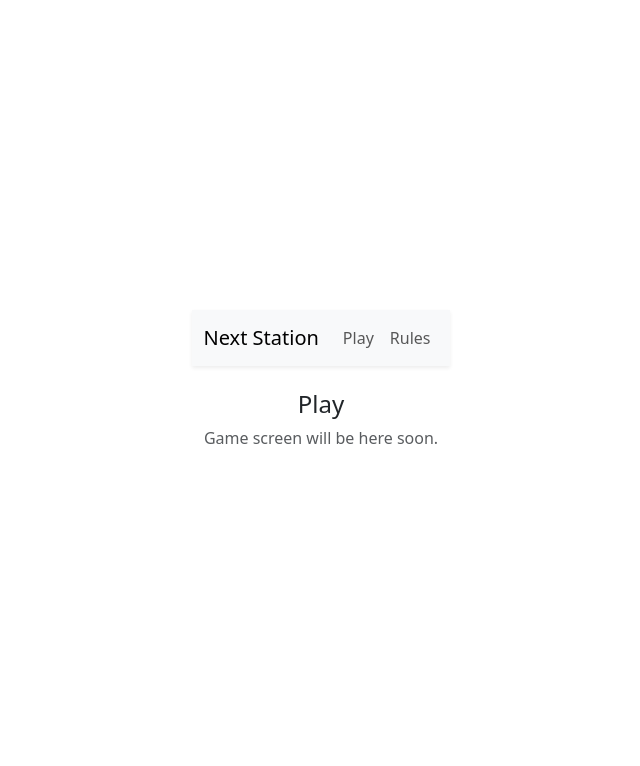
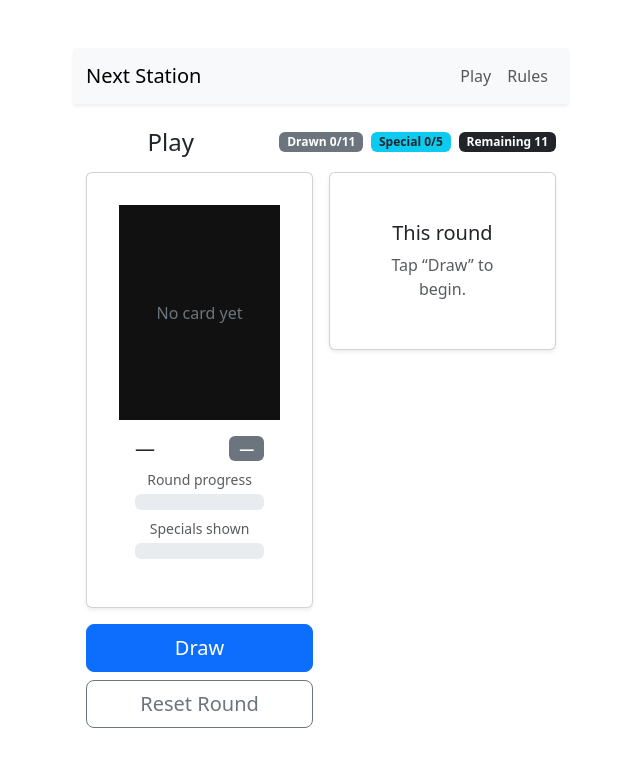
Before and after one commit to YeshuaNun/nextTrainMobileApp, a React (Vite) app in the folder nextStation/: page /play in a window 1280 px wide. Shown: the top 766 px of the page, without its empty margins (319-959 px from the left). Built offline with nearby package versions, Linux system fonts and the light colour scheme.

Commit message:
the play screen is compelte

```diff
--- /dev/null
+++ b/nextStation/src/engine.ts
@@ -0,0 +1,33 @@
+import type { CardMeta } from "./types";
+
+export function createDeckEngine(cards: CardMeta[]) {
+  const deck = cards.slice();
+  const remaining = deck.slice();
+  const drawn: CardMeta[] = [];
+  let undergroundDrawn = 0;
+  const specialTarget = deck.filter(c => c.category === 'UNDERGROUND').length;
+
+  return {
+    drawOne(): CardMeta | null {
+      if (this.isFinished()) return null;
+      const idx = Math.floor(Math.random() * remaining.length);
+      const card = remaining.splice(idx, 1)[0];
+      drawn.push(card);
+      if (card.category === 'UNDERGROUND') undergroundDrawn++;
+      return card;
+    },
+    isFinished(): boolean {
+      return remaining.length === 0 || undergroundDrawn >= specialTarget;
+    },
+    reset(): void {
+      remaining.splice(0, remaining.length, ...deck);
+      drawn.splice(0, drawn.length);
+      undergroundDrawn = 0;
+    },
+    getDrawn(): CardMeta[] { return drawn.slice(); },
+    getRemainingCount(): number { return remaining.length; },
+    getSpecialDrawn(): number { return undergroundDrawn; },
+    getSpecialTarget(): number { return specialTarget; },
+    getTotal(): number { return deck.length; }
+  };
+}
--- a/nextStation/src/pages/Play.tsx
+++ b/nextStation/src/pages/Play.tsx
@@ -1,11 +1,126 @@
-import { Container } from "react-bootstrap";
-
+import { useEffect, useMemo, useState } from "react";
+import { Alert, Badge, Button, Card, Col, Container, ProgressBar, Row, Stack } from "react-bootstrap";
+import cardsJson from "../data/nextStationLondon/cards/station_cards.json"
+import type { CardMeta } from "../types";
+import { createDeckEngine } from "../engine";
 
 export default function Play() {
+
+  const CARDS = useMemo(() => cardsJson as CardMeta[], []);
+
+  const [engine] = useState(() => createDeckEngine(CARDS));
+  const [last, setLast] = useState<CardMeta | null>(null);
+  const [version, setVersion] = useState(0);
+
+  useEffect(() => {
+    CARDS.forEach(c => { const i = new Image(); i.src = c.img; });
+  }, [CARDS]);
+
+  const drawn = engine.getDrawn();
+  const finished = engine.isFinished();
+
+  const drawnPct = Math.round((drawn.length / engine.getTotal()) * 100);
+  const specialPct = Math.round((engine.getSpecialDrawn() / engine.getSpecialTarget()) * 100);
+
+  function forceRefresh() { setVersion(v => v + 1); }
+
+  function onDraw() {
+    const c = engine.drawOne();
+    if (c) setLast(c);
+    forceRefresh();
+  }
+
+  function onNewRound() {
+    engine.reset();
+    setLast(null);
+    forceRefresh();
+  }
+
   return (
     <Container className="py-4">
-      <h1 className="h4">Play</h1>
-      <p className="text-muted">Game screen will be here soon.</p>
+      <Row className="mb-3 align-items-center">
+        <Col>
+          <h1 className="h4 mb-0">Play</h1>
+        </Col>
+        <Col className="text-end">
+          <Stack direction="horizontal" gap={2} className="justify-content-end">
+            <Badge bg="secondary">Drawn {drawn.length}/{engine.getTotal()}</Badge>
+            <Badge bg="info" text="dark">Special {engine.getSpecialDrawn()}/{engine.getSpecialTarget()}</Badge>
+            <Badge bg="dark">Remaining {engine.getRemainingCount()}</Badge>
+          </Stack>
+        </Col>
+      </Row>
+
+      {finished && (
+        <Alert variant="success" className="mb-3">
+          Round finished — {engine.getRemainingCount() === 0 ? 'all cards drawn.' : 'all special cards shown.'}
+        </Alert>
+      )}
+
+      <Row className="g-3">
+        <Col xs={12} md={6}>
+          <Card className="shadow-sm">
+            {/* If you built PlayingCard, you can swap the whole card with <PlayingCard card={last} /> */}
+            {last ? (
+              <Card.Img variant="top" src={last.img} alt={last.title} style={{ objectFit: 'cover', width: '100%', height: 'auto' }} />
+            ) : (
+              <div style={{ aspectRatio: '3 / 4', background: '#111', display: 'grid', placeItems: 'center' }}>
+                <span className="text-secondary">No card yet</span>
+              </div>
+            )}
+            <Card.Body>
+              <Card.Title className="d-flex justify-content-between align-items-center">
+                <span>{last ? last.title : '—'}</span>
+                <Badge bg={last?.category === 'SPECIAL' ? 'primary' : last ? 'success' : 'secondary'}>
+                  {last ? last.category : '—'}
+                </Badge>
+              </Card.Title>
+
+              <div className="mb-2">
+                <div className="small text-muted mb-1">Round progress</div>
+                <ProgressBar now={drawnPct} label={`${drawnPct}%`} />
+              </div>
+              <div>
+                <div className="small text-muted mb-1">Specials shown</div>
+                <ProgressBar variant="info" now={specialPct} label={`${specialPct}%`} />
+              </div>
+            </Card.Body>
+          </Card>
+
+          <div className="d-grid gap-2 mt-3">
+            <Button onClick={onDraw} disabled={finished} size="lg">
+              {finished ? 'Round Finished' : 'Draw'}
+            </Button>
+            <Button variant="outline-secondary" onClick={onNewRound} size="lg">
+              {finished ? 'New Round (reshuffle)' : 'Reset Round'}
+            </Button>
+          </div>
+        </Col>
+
+        <Col xs={12} md={6}>
+          <Card className="shadow-sm">
+            <Card.Body>
+              <Card.Title>This round</Card.Title>
+              {drawn.length === 0 ? (
+                <p className="text-muted mb-0">Tap “Draw” to begin.</p>
+              ) : (
+                <div className="row g-2">
+                  {drawn.map((c, i) => (
+                    <div key={`${c.id}-${i}`} className="col-4 col-sm-3">
+                      <img
+                        src={c.img}
+                        alt={c.title}
+                        className="img-fluid rounded"
+                        style={{ objectFit: 'cover', width: '100%', height: 'auto', border: '1px solid rgba(0,0,0,.125)' }}
+                      />
+                    </div>
+                  ))}
+                </div>
+              )}
+            </Card.Body>
+          </Card>
+        </Col>
+      </Row>
     </Container>
   );
 }
```
